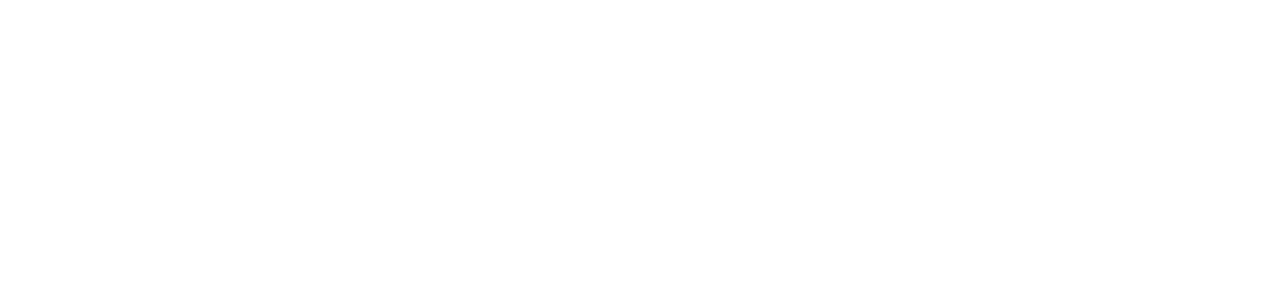
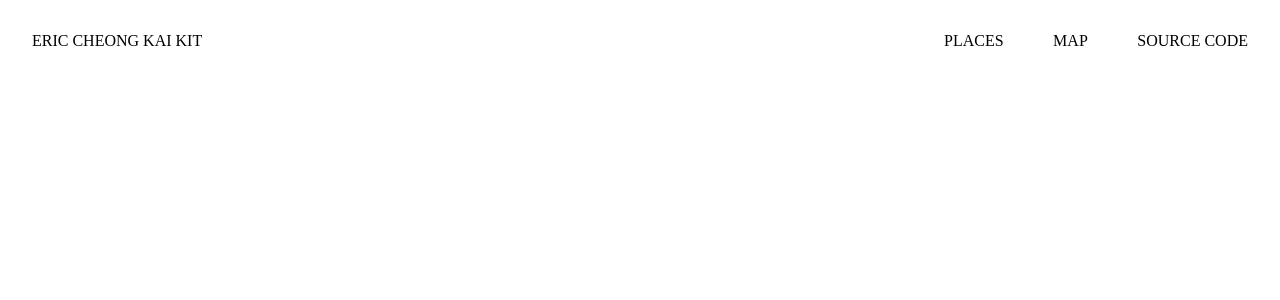
Before and after one commit to 25Ericcheong/binq, a React (Create React App) app: page / in a window 1280 px wide. Shown: the top 300 px of the page. Built offline with nearby package versions, Linux system fonts and the light colour scheme.

Commit message:
added simple arrangement for header that closely relates to frontend inspiration

```diff
--- a/src/App.tsx
+++ b/src/App.tsx
@@ -1,23 +1,43 @@
 import "./app.scss";
 
-import { useState } from "react";
+function App() {
+  // const [menuClicked, setMenuClicked] = useState(false);
+  // const [sliderIndex, setSliderIndex] = useState(0);
 
-function App() {
-  const [menuClicked, setMenuClicked] = useState(false);
-  const [sliderIndex, setSliderIndex] = useState(0);
+  // const data = [
+  //     "/assets/image/1-tokyo-skytree.jpg",
+  //     "/assets/image/2-tokyo-alley.jpg", "/assets/image/3-shibuya-crossing.jpg", "/assets/image/4-tokyo-bridge.jpg", "/assets/image/5-tokyo-city.jpg"
+  // ]
 
-  const data = [
-      "/assets/image/1-tokyo-skytree.jpg",
-      "/assets/image/2-tokyo-alley.jpg", "/assets/image/3-shibuya-crossing.jpg", "/assets/image/4-tokyo-bridge.jpg", "/assets/image/5-tokyo-city.jpg"
-  ]
+  // function renderImages() {
+  //   return data.map((path, imageRenderIndex) => { return <img src={path} id="image-positioning" alt="Missing data should be rendered here in the background" className={sliderIndex === imageRenderIndex ? 'show-image' : 'hide-image'} />
+  //   })
+  // }
 
-  function renderImages() {
-    return data.map((path, imageRenderIndex) => { return <img src={path} id="image-positioning" alt="Missing data should be rendered here in the background" className={sliderIndex === imageRenderIndex ? 'show-image' : 'hide-image'} />
-    })
+  function renderHeader() {
+    return <header className="medium-spacing order-header">
+      <section>
+        <p>
+          ERIC CHEONG KAI KIT
+        </p>
+      </section>
+      <section className="quarter-width order-row">
+        <p>
+          PLACES
+        </p>
+        <p>
+          MAP
+        </p>
+        <p>
+          SOURCE CODE
+        </p>
+      </section>
+    </header>
   }
 
   return (
     <div id="app">
+      {renderHeader()}
       {/* {renderImages()} */}
       <body>
       </body>
--- a/src/app.scss
+++ b/src/app.scss
@@ -2,3 +2,33 @@
   margin: 0;
   padding: 0;
 }
+
+// applicable in multiple components
+
+.medium-spacing {
+  padding: 2em;
+}
+
+.order-row {
+  display: flex;
+  justify-content: space-between;
+}
+
+.half-width {
+  width: 50%;
+}
+
+.quarter-width {
+  width: 25%;
+}
+
+.full-width {
+  width: 100%;
+}
+
+// applicable in header component specifically
+
+.order-header {
+  display: flex;
+  justify-content: space-between;
+}
```
